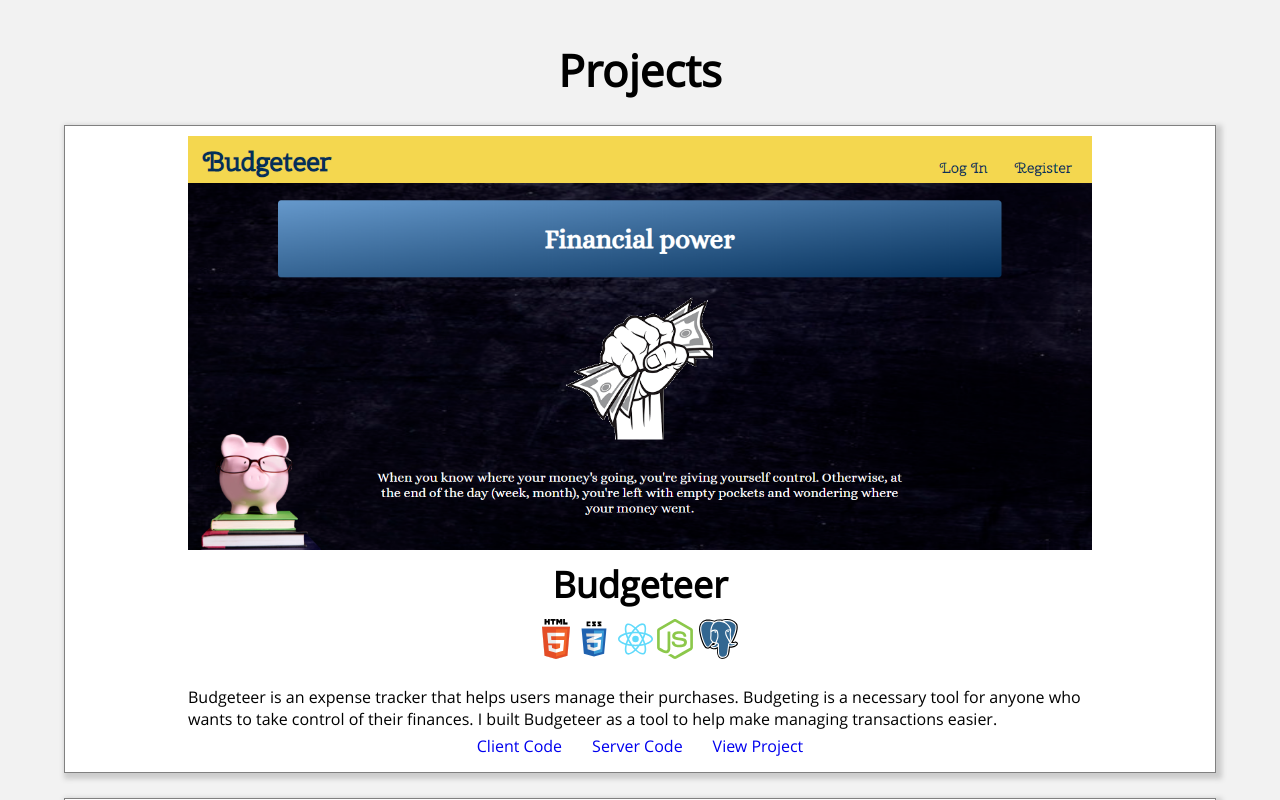
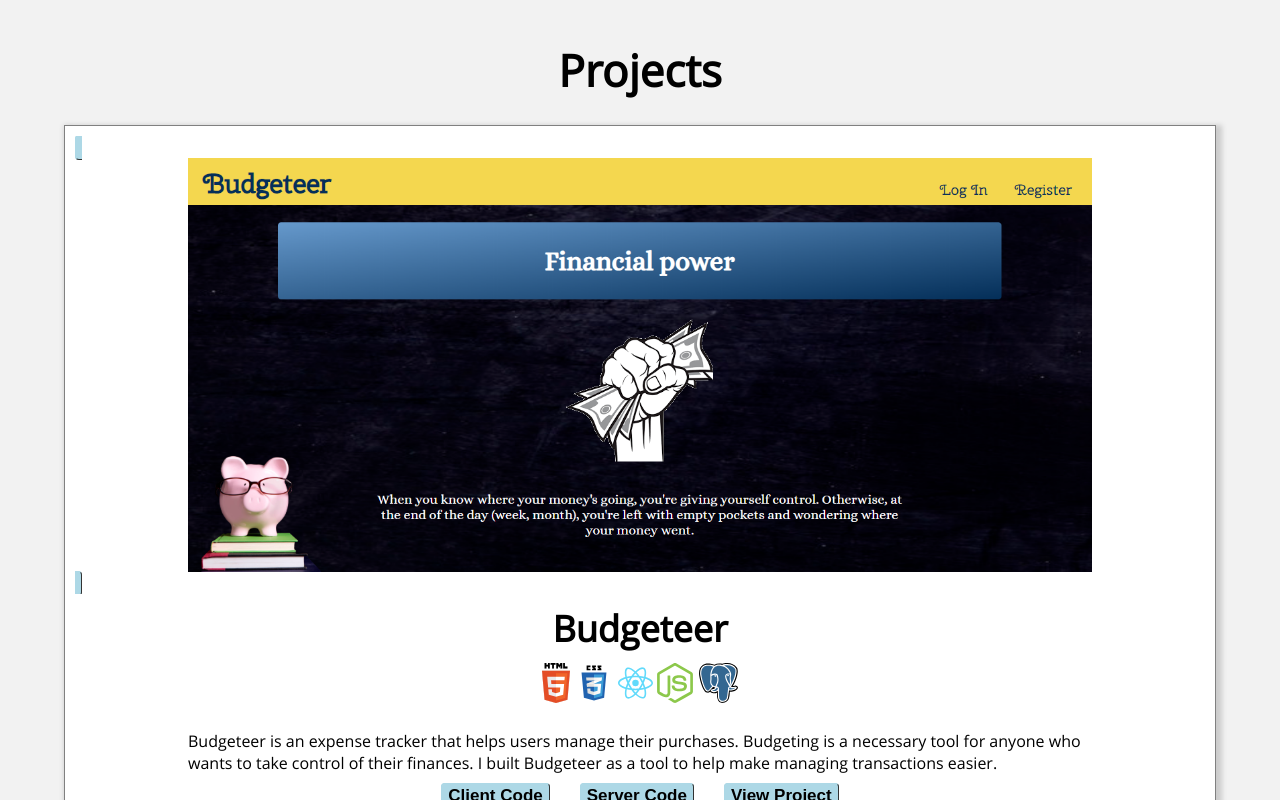
Before and after one commit to jmw7/react-portfolio, a React (Create React App) app: page / in a window 1280 px wide. Shown: the part 840-1640 px from the top of the page. Built offline with nearby package versions, Linux system fonts and the light colour scheme.

Commit message:
adjusted css for links to buttons

```diff
--- a/src/components/projects/Projects.css
+++ b/src/components/projects/Projects.css
@@ -38,6 +38,7 @@ h3 {
   display: block;
   margin-left: auto;
   margin-right: auto;
+  margin-bottom: 10px;
 }
 
 .image {
@@ -77,11 +78,21 @@ ul.links {
 }
 
 a.link {
+  padding: 2px 6px;
+  border-top: 1px solid lightblue;
+  border-right: 1px solid #333333;
+  border-bottom: 1px solid #333333;
+  border-left: 1px solid lightblue;
+  background-color: lightblue;
   text-decoration: none;
-}
+  font: bold 17px Arial;
+  border-radius: 4px;
+  color: black;
+  }
 
 a.link:hover {
-  text-decoration: underline;
+  background-color: darkslategray;
+  color: lightblue;
 }
 
 #nodejs {
```
